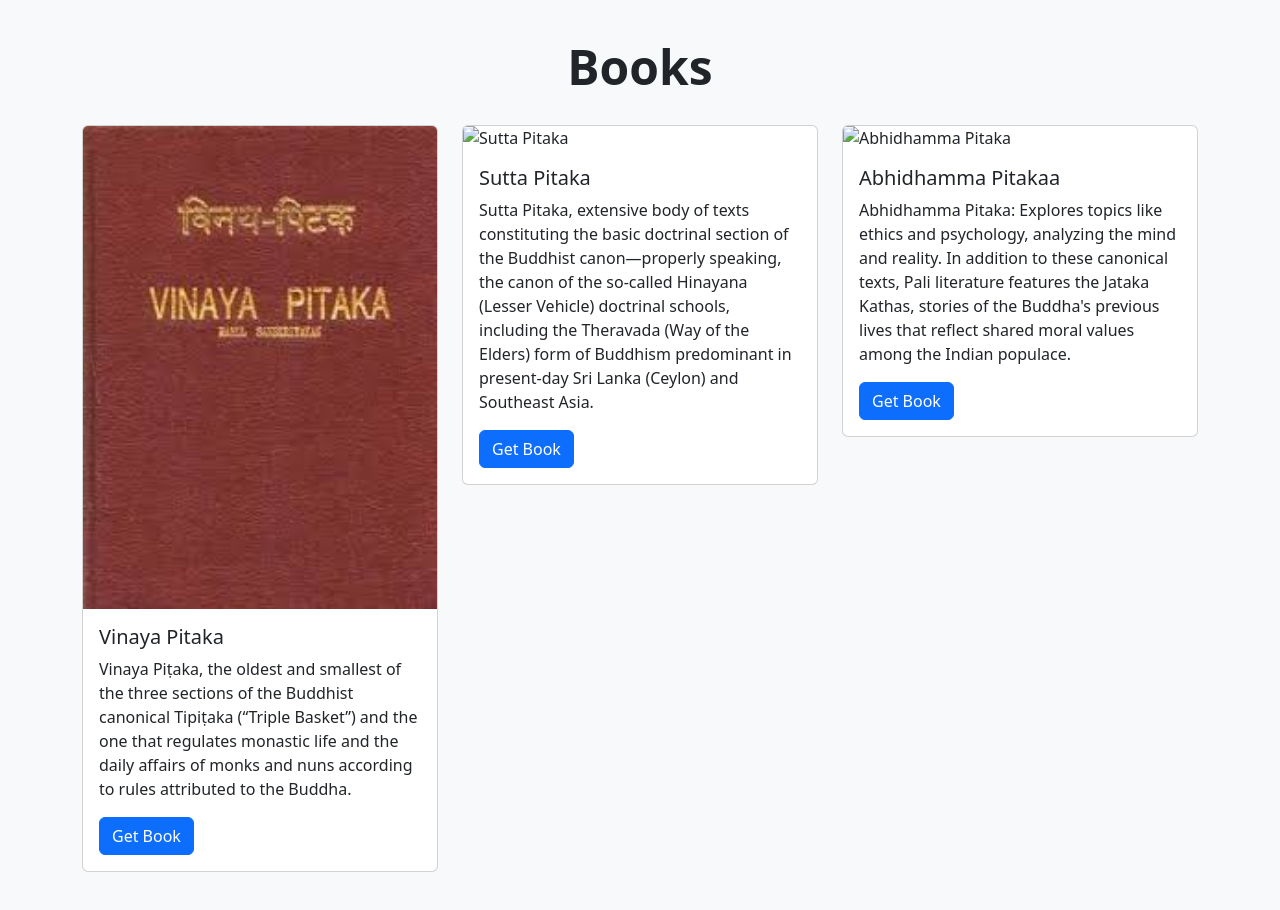
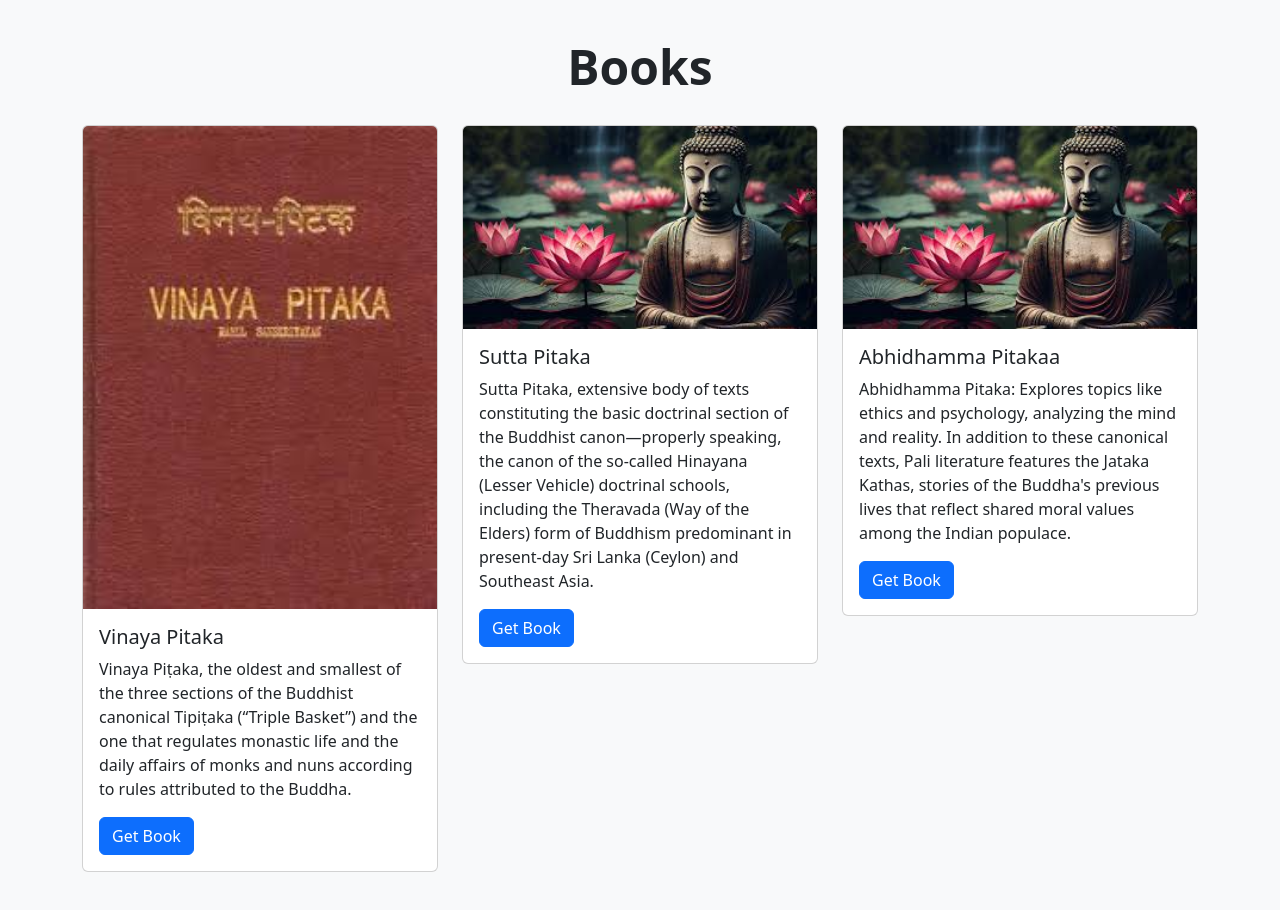
Before and after one commit to Shubham-dev-glitch/religious-library, a plain HTML site: page tripitaka.html in a window 1280 px wide. Shown: the part 1200-2110 px from the top of the page. Drawn offline with nearby package versions, Linux system fonts and the light colour scheme.

Commit message:
Update tripitaka.html

```diff
--- a/tripitaka.html
+++ b/tripitaka.html
@@ -47,7 +47,7 @@
         <!-- Book 2 -->
         <div class="col-md-4">
           <div class="card mb-4">
-            <img src="images/buddha.jpeg" class="card-img-top" alt="Sutta Pitaka">
+            <img src="images/buddh1.jpeg" class="card-img-top" alt="Sutta Pitaka">
             <div class="card-body">
               <h5 class="card-title">Sutta Pitaka</h5>
               <p class="card-text">
@@ -60,7 +60,7 @@
         <!-- Book 3 -->
         <div class="col-md-4">
           <div class="card mb-4">
-            <img src="images/buddha1.jpeg" class="card-img-top" alt="Abhidhamma Pitaka">
+            <img src="images/buddh1.jpeg" class="card-img-top" alt="Abhidhamma Pitaka">
             <div class="card-body">
               <h5 class="card-title">Abhidhamma Pitakaa</h5>
               <p class="card-text">
```
